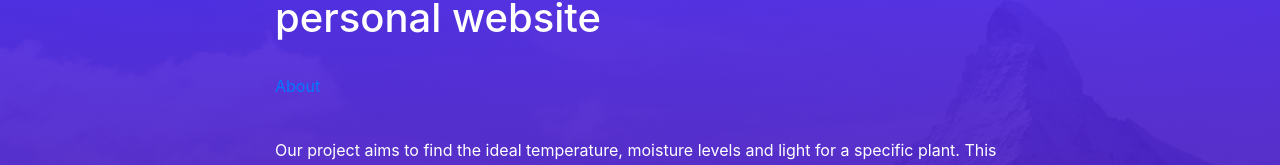
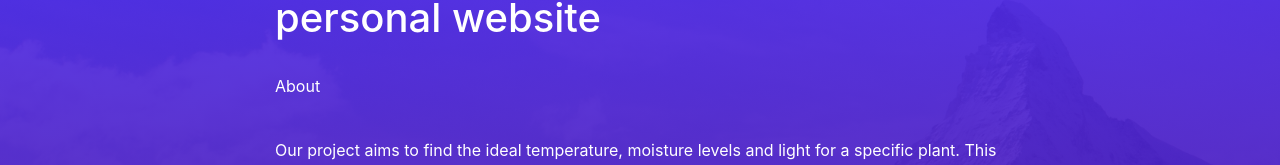
Before and after one commit to ayaanqui/ayaanqui.com, a Next.js app: page / in a window 1280 px wide. Shown: the part 168-333 px from the top of the page. Built offline with nearby package versions, Linux system fonts and the light colour scheme.

Commit message:
Added header and custom.css file

```diff
--- a/components/header.js
+++ b/components/header.js
@@ -12,6 +12,7 @@ const Header = props => {
       <title>{title}</title>
       <link rel="icon" href="/favicon.ico" />
       <link rel="stylesheet" href="/css/bootstrap.min.css" />
+      <link rel="stylesheet" href="/css/custom.css" />
 
       { props.children}
     </Head>
--- /dev/null
+++ b/public/css/custom.css
@@ -0,0 +1,7 @@
+body {
+    color: rgb(216, 216, 216);
+}
+
+a {
+    color: #ffffff;
+}
```
Also changed, not shown: components/Layout/content.js (line endings or trailing spaces), components/Layout/content.module.css (line endings or trailing spaces), components/Layout/navbar.js (line endings or trailing spaces).
